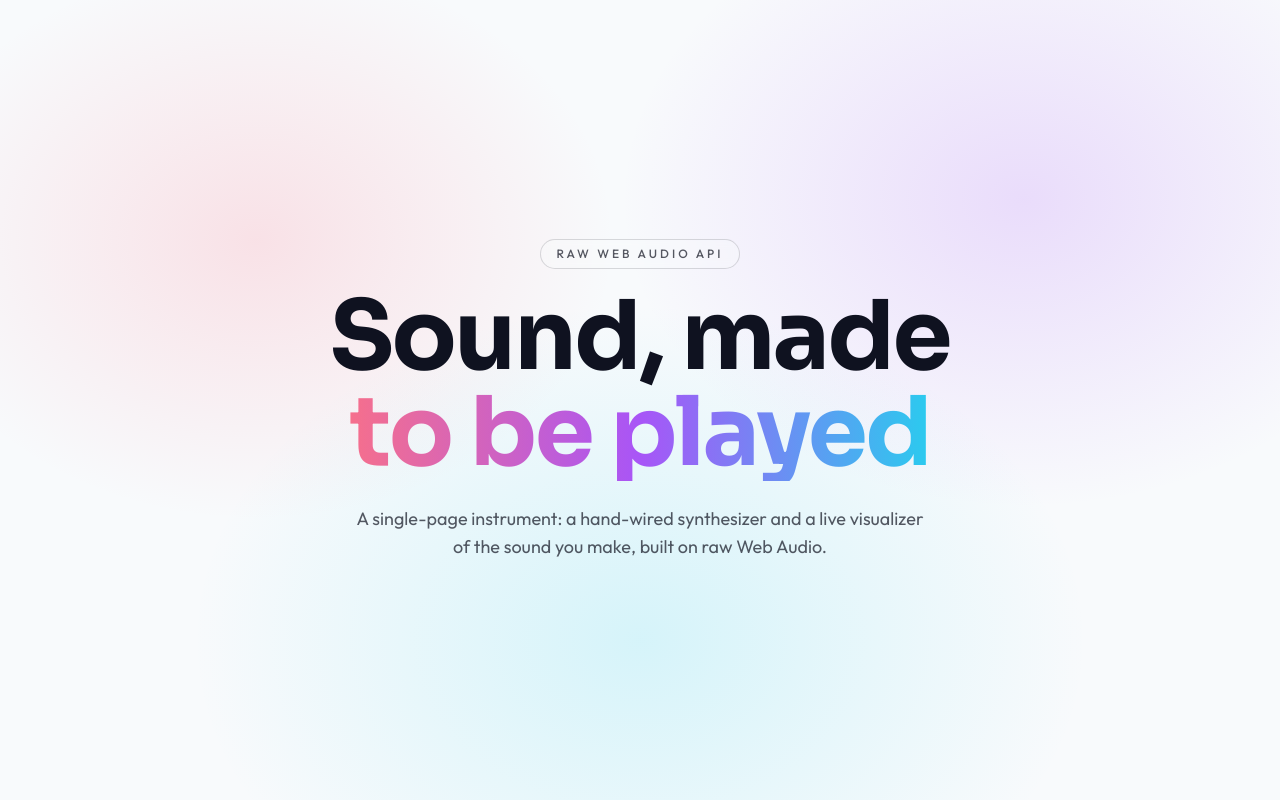
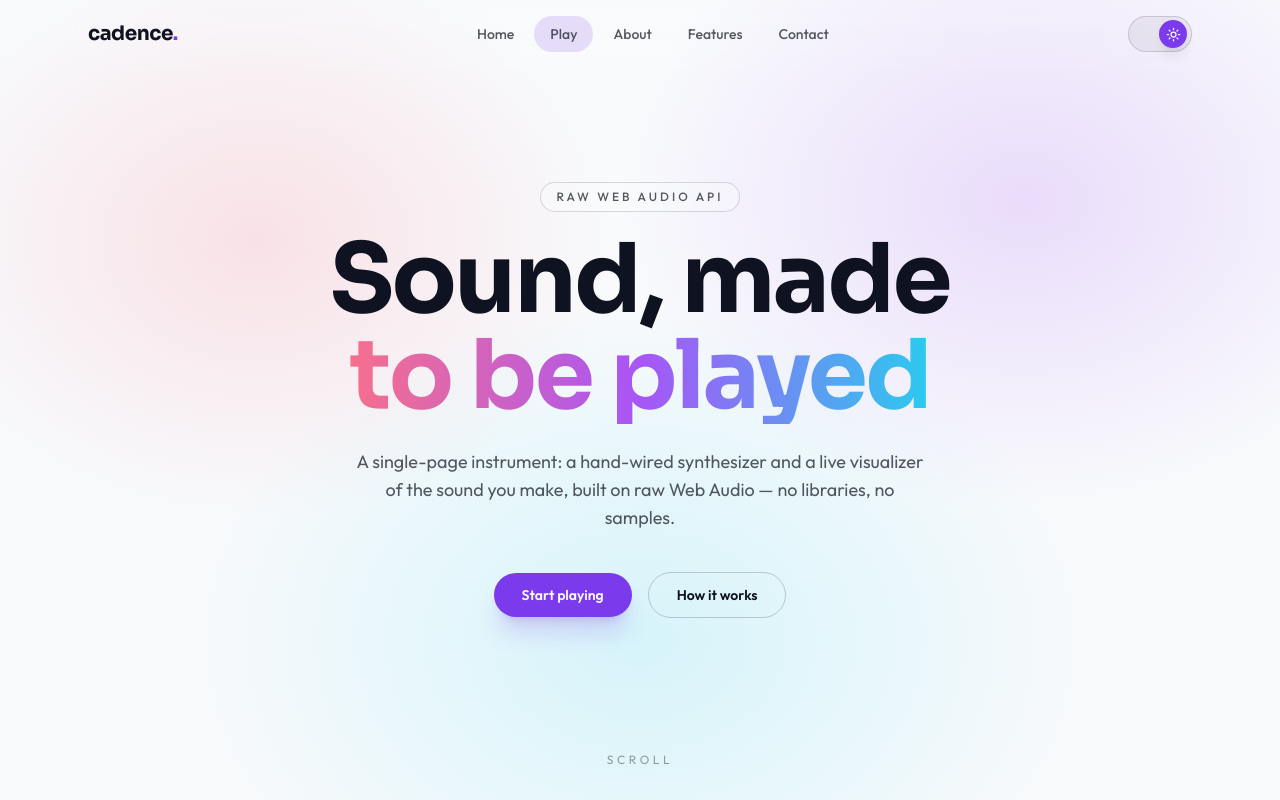
Before and after one commit to leisurelyleon/cadence, a Next.js app in the folder web/: page / in a window 1280 px wide. Shown: the top 800 px of the page. Built offline with nearby package versions, Linux system fonts and the light colour scheme.

Commit message:
Refactor Home component structure
Refactored Home component to use separate section components for better organization.

```diff
--- a/web/app/page.tsx
+++ b/web/app/page.tsx
@@ -1,29 +1,23 @@
+import { Navbar } from "@/components/nav/Navbar";
+import { Hero } from "@/components/sections/Hero";
+import { Instrument } from "@/components/sections/Instrument";
+import { About } from "@/components/sections/About";
+import { Features } from "@/components/sections/Features";
+import { Footer } from "@/components/sections/Footer";
+
 /**
- * Single-page composition. Sections are added in subsequent batches; this
- * minimal hero locks a green build first and shows the theme + fonts wired up.
+ * The entire site is one scroll: nav buttons smooth-scroll between these
+ * sections, there is no client-side routing.
  */
 export default function Home() {
   return (
-    <main className="relative min-h-screen overflow-hidden">
-      <div className="spectrum-glow pointer-events-none absolute inset-0" aria-hidden="true" />
-
-      <section className="relative z-10 mx-auto flex min-h-screen max-w-4xl flex-col items-center justify-center px-6 text-center">
-        <p className="mb-5 inline-block rounded-full border border-foreground/15 bg-background/30 px-4 py-1.5 text-xs font-medium uppercase tracking-[0.25em] text-foreground/70 backdrop-blur-sm">
-          Raw Web Audio API
-        </p>
-
-        <h1 className="font-display text-5xl font-bold leading-[1.05] tracking-tight text-foreground sm:text-7xl md:text-8xl">
-          Sound, made
-          <span className="block bg-gradient-to-r from-rose via-violet to-cyan bg-clip-text text-transparent">
-            to be played
-          </span>
-        </h1>
-
-        <p className="mx-auto mt-6 max-w-xl text-base text-foreground/70 sm:text-lg">
-          A single-page instrument: a hand-wired synthesizer and a live
-          visualizer of the sound you make, built on raw Web Audio.
-        </p>
-      </section>
+    <main className="relative">
+      <Navbar />
+      <Hero />
+      <Instrument />
+      <About />
+      <Features />
+      <Footer />
     </main>
   );
 }
```
